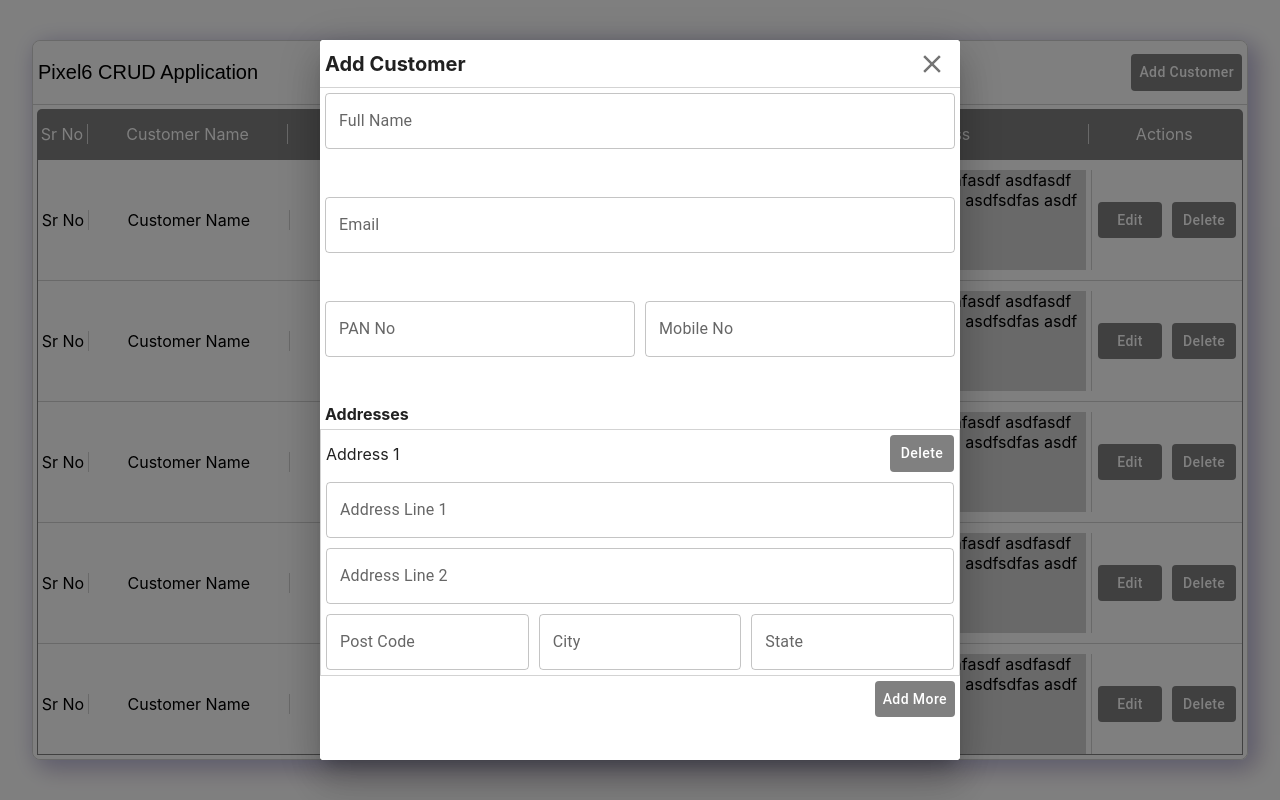
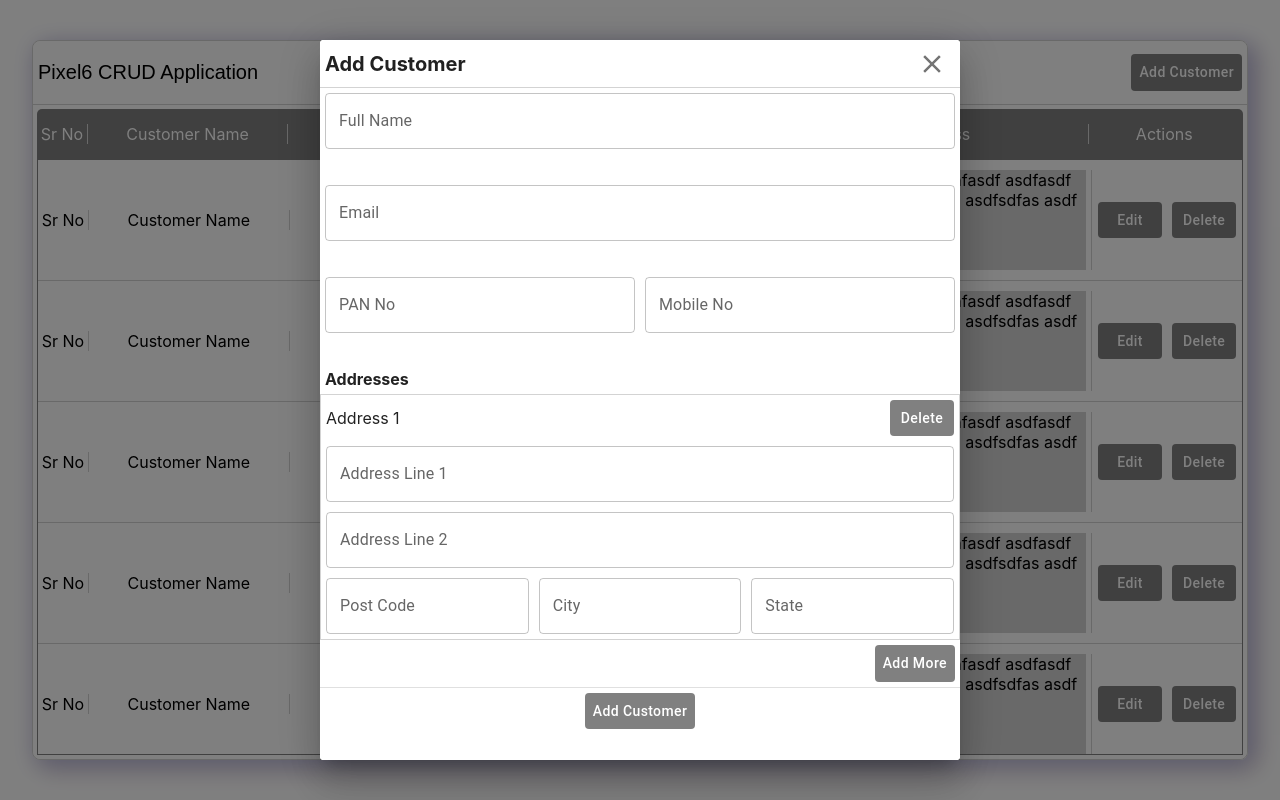
Before and after one commit to RISHIGOLI/pixel6_assignment, a React (Create React App) app: page / in a window 1280 px wide. Both pictures are taken after a click on the button "Add Customer". Built offline with nearby package versions, Linux system fonts and the light colour scheme.

Commit message:
adding customer without validation successsfully

```diff
--- a/src/components/AddCustomerDialog.js
+++ b/src/components/AddCustomerDialog.js
@@ -1,8 +1,9 @@
 import { Grid, Box, Dialog, TextField, IconButton, Button, Divider } from '@mui/material'
 import { makeStyles } from '@mui/styles'
 import CloseIcon from '@mui/icons-material/Close'
-import { useState } from 'react'
-import { useEffect } from 'react'
+import { useState, useEffect } from 'react'
+import { useDispatch,useSelector } from 'react-redux'
+import { addCustomer } from '../store/logic/customers/CustomerSlice'
 
 const useStyles = makeStyles((theme) => ({
     dialog: {
@@ -34,6 +35,7 @@ const useStyles = makeStyles((theme) => ({
 
 function AddCustomerDialog({ open, onClose }) {
     const classes = useStyles()
+    const dispatch = useDispatch()
     const [addresses, setAddresses] = useState([1])
     const [body, setBody] = useState(
         {
@@ -91,6 +93,9 @@ function AddCustomerDialog({ open, onClose }) {
     useEffect(() => {
         console.log('body', body);
     }, [body])
+
+    const {customers} = useSelector((state)=>state.customers)
+    console.log('customers from store = ',customers);
 
     return (
         <>
@@ -243,6 +248,10 @@ function AddCustomerDialog({ open, onClose }) {
                                 <Grid item xs={12} style={{ display: 'flex', justifyContent: 'flex-end', alignItems: 'center' }}>
                                     <Button className={classes.activeButton} onClick={() => setAddresses((addresses) => ([...addresses, addresses[addresses.length - 1] + 1]))}>Add More</Button>
                                 </Grid>
+                                <Grid item xs={12}><Divider /></Grid>
+                                <Grid item xs={12} style={{ display: 'flex', justifyContent: 'center', alignItems: 'center' }}>
+                                    <Button className={classes.activeButton} onClick={() => dispatch(addCustomer(body))}>Add Customer</Button>
+                                </Grid>
                             </Grid>
                         </Grid>
                     </Grid>
--- a/src/store/logic/customers/CustomerSlice.js
+++ b/src/store/logic/customers/CustomerSlice.js
@@ -20,5 +20,5 @@ const CustomerSlice = createSlice({
     }
 })
 
-export const {} = CustomerSlice.actions
+export const {addCustomer} = CustomerSlice.actions
 export default CustomerSlice.reducer
```
